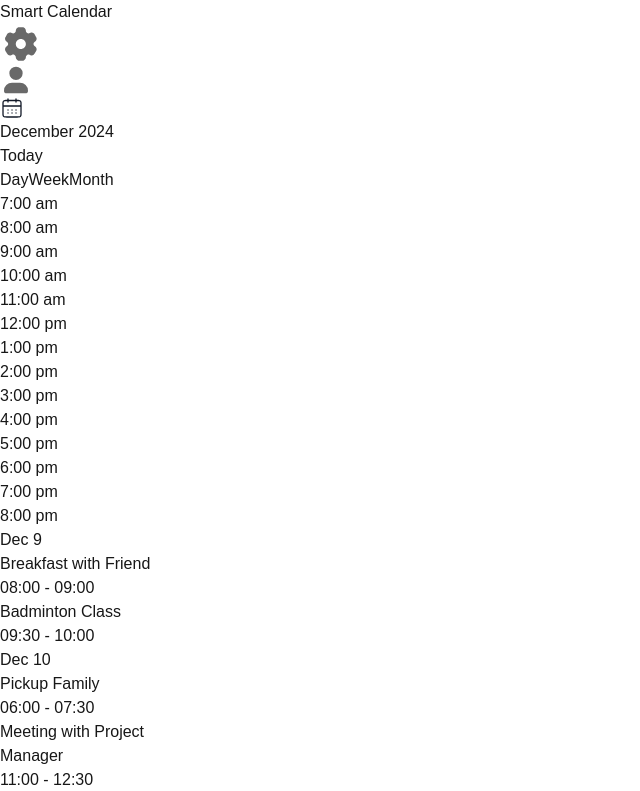
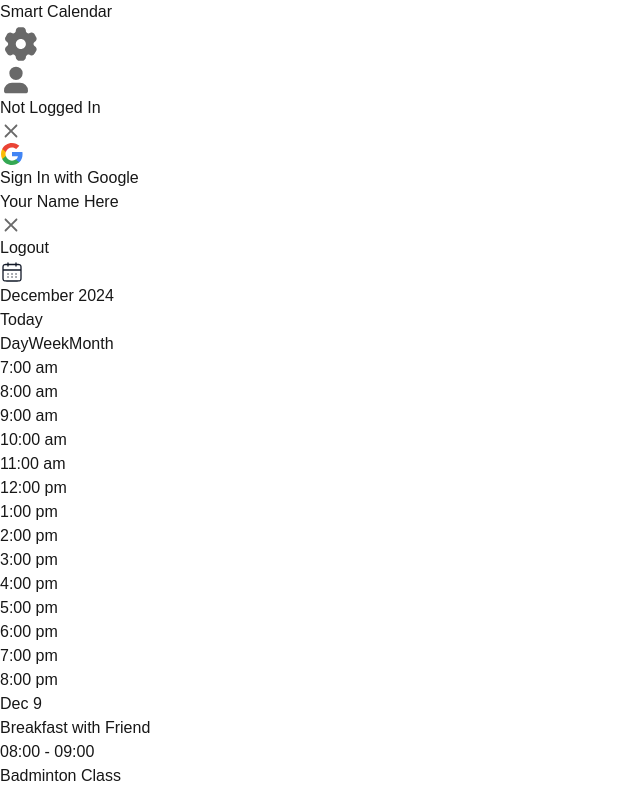
Before and after one commit to raymondkim777/SmartCalendarUpdated, a Next.js app: page /home in a window 1280 px wide. Shown: the top 791 px of the page, without its empty margins (0-640 px from the left). Built offline with nearby package versions, Linux system fonts and the light colour scheme.

Commit message:
login front-end complete with demo profile picture

```diff
--- a/src/app/header.js
+++ b/src/app/header.js
@@ -1,6 +1,28 @@
-const Header = () => (
+'use client'
+
+import { useState } from "react";
+import { Modal, Button, Placeholder } from 'rsuite';
+import 'rsuite/Modal/styles/index.css';
+import 'rsuite/Button/styles/index.css';
+
+const Header = () => {
+    // Account Button
+    const [loggedIn, setLoggedIn] = useState(false);
+    const [showAccountModal, setShowAccountModal] = useState(false);
+
+    const handleLogin = () => {
+        setLoggedIn(true);
+        setShowAccountModal(false);
+    }
+
+    const handleLogout = () => {
+        setLoggedIn(false);
+        setShowAccountModal(false);
+    }
+
+    return(
         <div className="flex flex-row flex-shrink-0 w-full h-20 items-center justify-center bg-stone-50 border-b border-neutral-400 font-[family-name:var(--font-geist-sans)]">
-        <div className='flex flex-row w-full max-w-7xl h-full px-6 items-center'>
+            <div className='relative flex flex-row w-full max-w-7xl h-full px-6 items-center'>
                 {/* Title */}
                 <div className='flex w-fit h-full items-center'>
                     <a href='home'><h1 className="text-3xl text-black">Smart Calendar</h1></a>
@@ -18,12 +40,66 @@ const Header = () => (
                         </svg>
                     </a>
                     {/* https://www.svgrepo.com/svg/466828/user */}
-                <a href='#' className="flex w-12 h-12 items-center justify-center rounded-full bg-gray-300 transition-all duration-300 hover:opacity-70">
+                    <div onClick={()=>setShowAccountModal(true)} className="flex w-12 h-12 items-center justify-center rounded-full overflow-hidden bg-gray-300 transition-all duration-300 hover:opacity-70 hover:cursor-pointer">
+                        {loggedIn ?
+                            <img className="object-cover w-12 h-12 " src={'/example_profile.jpg'} /> :
                             <svg fill="#696969" width="32" height="32" viewBox="0 0 24 24" id="user" data-name="Flat Color" xmlns="http://www.w3.org/2000/svg" className="icon flat-color"><path id="primary" d="M21,20a2,2,0,0,1-2,2H5a2,2,0,0,1-2-2,6,6,0,0,1,6-6h6A6,6,0,0,1,21,20Zm-9-8A5,5,0,1,0,7,7,5,5,0,0,0,12,12Z"></path></svg>
-                </a>
+                        }
                         </div>
+                </div>
+
+                {/* Account Modal - Not Logged In */}
+                <div className={`flex flex-col items-center ${showAccountModal && !loggedIn ? '' : 'hidden'} absolute top-24 right-2 w-60 h-fit mr-2 pt-1 rounded-lg border border-neutral-400 bg-stone-50`}>
+                    <div className='flex flex-row w-full h-10 items-center justify-between pl-4 pr-2'>
+                        <h1 className="text-base leading-6 text-gray-600 font-normal">Not Logged In</h1>
+                        <div onClick={()=>setShowAccountModal(false)} className='flex items-center justify-center w-9 h-9 rounded-full hover:cursor-pointer hover:bg-gray-200 active:bg-gray-300 transition-all duration-300'>
+                            <svg width="22" height="22" viewBox="0 0 24 24" fill="none" xmlns="http://www.w3.org/2000/svg">
+                                <path fill="#696969" fillRule="evenodd" clipRule="evenodd" d="M5.29289 5.29289C5.68342 4.90237 6.31658 4.90237 6.70711 5.29289L12 10.5858L17.2929 5.29289C17.6834 4.90237 18.3166 4.90237 18.7071 5.29289C19.0976 5.68342 19.0976 6.31658 18.7071 6.70711L13.4142 12L18.7071 17.2929C19.0976 17.6834 19.0976 18.3166 18.7071 18.7071C18.3166 19.0976 17.6834 19.0976 17.2929 18.7071L12 13.4142L6.70711 18.7071C6.31658 19.0976 5.68342 19.0976 5.29289 18.7071C4.90237 18.3166 4.90237 17.6834 5.29289 17.2929L10.5858 12L5.29289 6.70711C4.90237 6.31658 4.90237 5.68342 5.29289 5.29289Z"/>
+                            </svg>
+                        </div>
+                    </div>
+                    <div onClick={()=>handleLogin()} className='flex flex-row w-full h-12 items-center justify-center space-x-3 px-4 rounded-b-md hover:cursor-pointer hover:bg-gray-200 active:bg-gray-300 transition-all duration-300'>
+                        <svg xmlns="http://www.w3.org/2000/svg" height="24" viewBox="0 0 24 24" width="24"><path d="M22.56 12.25c0-.78-.07-1.53-.2-2.25H12v4.26h5.92c-.26 1.37-1.04 2.53-2.21 3.31v2.77h3.57c2.08-1.92 3.28-4.74 3.28-8.09z" fill="#4285F4"/><path d="M12 23c2.97 0 5.46-.98 7.28-2.66l-3.57-2.77c-.98.66-2.23 1.06-3.71 1.06-2.86 0-5.29-1.93-6.16-4.53H2.18v2.84C3.99 20.53 7.7 23 12 23z" fill="#34A853"/><path d="M5.84 14.09c-.22-.66-.35-1.36-.35-2.09s.13-1.43.35-2.09V7.07H2.18C1.43 8.55 1 10.22 1 12s.43 3.45 1.18 4.93l2.85-2.22.81-.62z" fill="#FBBC05"/><path d="M12 5.38c1.62 0 3.06.56 4.21 1.64l3.15-3.15C17.45 2.09 14.97 1 12 1 7.7 1 3.99 3.47 2.18 7.07l3.66 2.84c.87-2.6 3.3-4.53 6.16-4.53z" fill="#EA4335"/><path d="M1 1h22v22H1z" fill="none"/></svg>
+                        <h1 className="text-base leading-6 text-gray-600 font-bold">Sign In with Google</h1>
+                    </div>
+                </div>
+
+                {/* Account Modal - Logged In */}
+                <div className={`flex flex-col items-center ${showAccountModal && loggedIn ? '' : 'hidden'} absolute top-24 right-2 w-60 h-fit mr-2 pt-1 rounded-lg border border-neutral-400 bg-stone-50`}>
+                    <div className='flex flex-row w-full h-10 items-center justify-between pl-4 pr-2 space-x-3'>
+                        <h1 className="text-base leading-6 text-gray-600 font-normal">Your Name Here</h1>
+                        <div onClick={()=>setShowAccountModal(false)} className='flex items-center justify-center w-9 h-9 rounded-full hover:cursor-pointer hover:bg-gray-200 active:bg-gray-300 transition-all duration-300'>
+                            <svg width="22" height="22" viewBox="0 0 24 24" fill="none" xmlns="http://www.w3.org/2000/svg">
+                                <path fill="#696969" fillRule="evenodd" clipRule="evenodd" d="M5.29289 5.29289C5.68342 4.90237 6.31658 4.90237 6.70711 5.29289L12 10.5858L17.2929 5.29289C17.6834 4.90237 18.3166 4.90237 18.7071 5.29289C19.0976 5.68342 19.0976 6.31658 18.7071 6.70711L13.4142 12L18.7071 17.2929C19.0976 17.6834 19.0976 18.3166 18.7071 18.7071C18.3166 19.0976 17.6834 19.0976 17.2929 18.7071L12 13.4142L6.70711 18.7071C6.31658 19.0976 5.68342 19.0976 5.29289 18.7071C4.90237 18.3166 4.90237 17.6834 5.29289 17.2929L10.5858 12L5.29289 6.70711C4.90237 6.31658 4.90237 5.68342 5.29289 5.29289Z"/>
+                            </svg>
+                        </div>
+                    </div>
+                    <div onClick={()=>handleLogout()} className='flex flex-row w-full h-12 items-center justify-center space-x-4 px-4 rounded-b-md hover:cursor-pointer hover:bg-gray-200 active:bg-gray-300 transition-all duration-300'>
+                        <h1 className="text-base leading-6 text-gray-600 font-semibold">Logout</h1>
+                    </div>
+                </div>
+
+
+                {/* <Modal open={showAccountModal} overflow onClose={()=>setShowAccountModal(false)}>
+                    <Modal.Header>
+                        <Modal.Title>Modal Title</Modal.Title>
+                    </Modal.Header>
+                    <Modal.Body>
+                        <Placeholder.Paragraph />
+                    </Modal.Body>
+                    <Modal.Footer>
+                        <Button onClick={()=>setShowAccountModal(true)} appearance="primary">
+                            Ok
+                        </Button>
+                        <Button onClick={()=>setShowAccountModal(true)} appearance="subtle">
+                            Cancel
+                        </Button>
+                    </Modal.Footer>
+                </Modal> */}
             </div>
         </div>
     )
+}
+
 
 export default Header;
--- a/src/app/home/page.js
+++ b/src/app/home/page.js
@@ -229,6 +229,8 @@ const Home = () => {
                         </div>
                     </div>
                 </div>
+
+                {/* Calendar */}
                 <div className="w-full pb-8">
                 {
                     calendarTypeIdx == 0 ? <CalendarDay2 index={dayIndex} days={days} times={times} events={events} cells={cells} /> :
--- a/src/app/settings/page.js
+++ b/src/app/settings/page.js
@@ -1,9 +1,10 @@
 'use client'
 
 import { useState } from 'react';
-import Header from "../header";
 import { Toggle } from 'rsuite';
 import 'rsuite/Toggle/styles/index.css';
+
+import Header from "../header";
 
 
 const Settings = () => {
```
Also changed, not shown: public/example_profile.jpg (added). Lines whose indentation alone changed are shown as unchanged.
